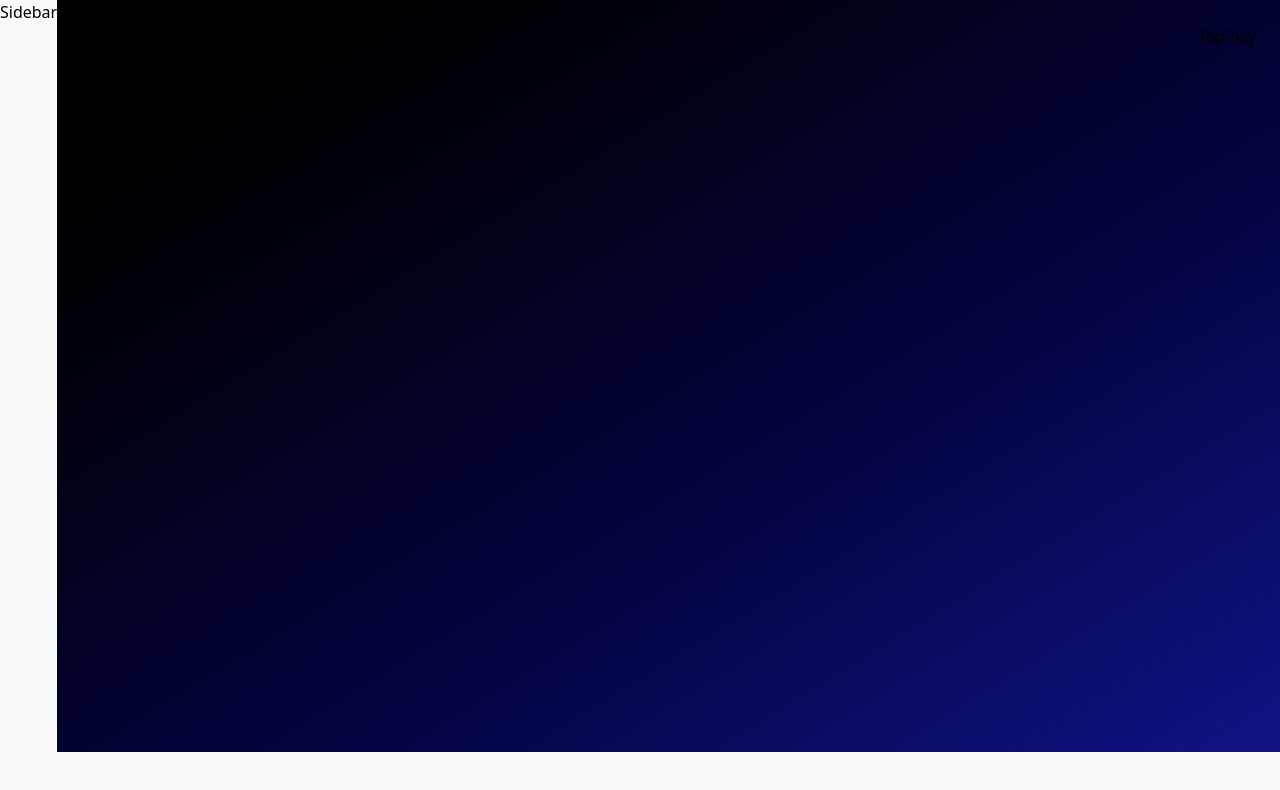
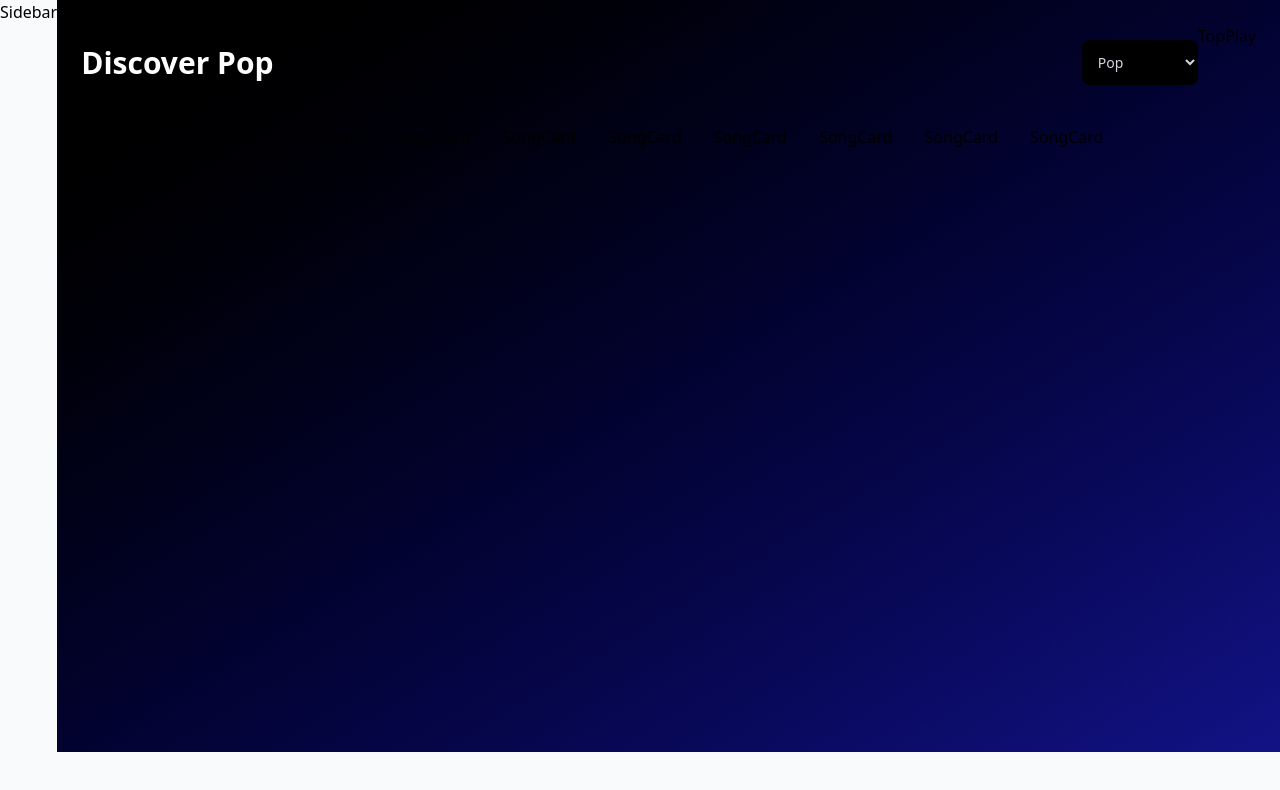
Before and after one commit to vishalkj2002/music-player, a React (Vite) app: page / in a window 1280 px wide. Shown: the top 790 px of the page. Built offline with nearby package versions, Linux system fonts and the light colour scheme.

Commit message:
feat: Implement Discover page layout with genre selection and song cards

```diff
--- a/src/pages/Discover.jsx
+++ b/src/pages/Discover.jsx
@@ -1,3 +1,25 @@
-const Discover = () => <div>Discover</div>;
+import { Error, Loader, SongCard } from "../components";
+import { genres } from "../assets/constants";
+
+const Discover = () => {
+	const genreTitle = 'Pop';
+
+	return (
+		<div className="flex flex-col">
+			<div className="w-full flex justify-between items-center sm:flex-row flex-col mt-4 mb-10">
+				<h2 className="font-bold text-3xl text-white text-left">Discover {genreTitle}</h2>
+				<select onChange={() => {}} value="" className="bg-black text-gray-300 p-3 text-sm rounded-lg outline-none sm:mt-0 mt-5">
+					{genres.map((genre) => <option key={genre.value} value={genre.value}>{genre.title}</option>)}
+				</select>
+			</div>
+
+			<div className="flex flex-wrap sm:justify-start justify-center gap-8">
+				{[1, 2, 3, 4, 5, 6, 7, 8, 9, 10].map((song, i) => (
+					<SongCard key={song.key} song={song} i={i} />
+				))}
+			</div>
+		</div>
+	)
+};
 
 export default Discover;
```
